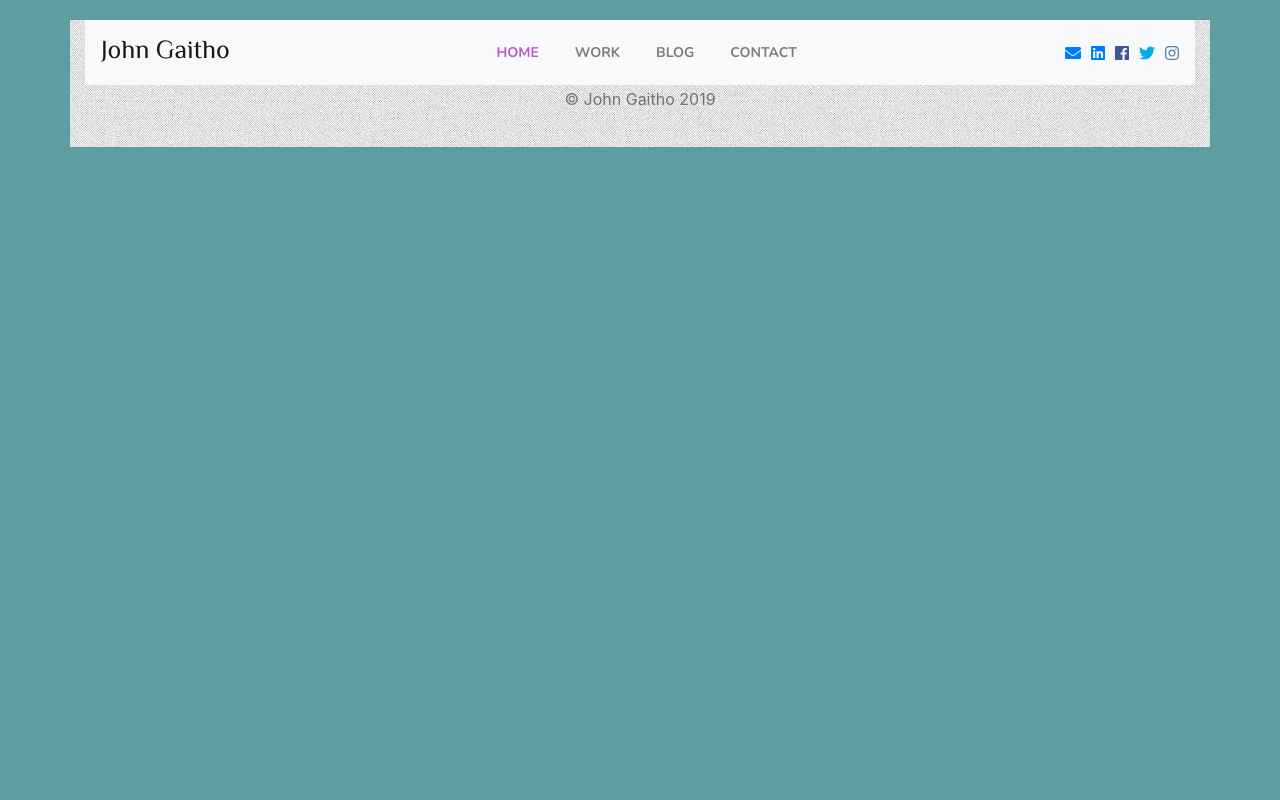
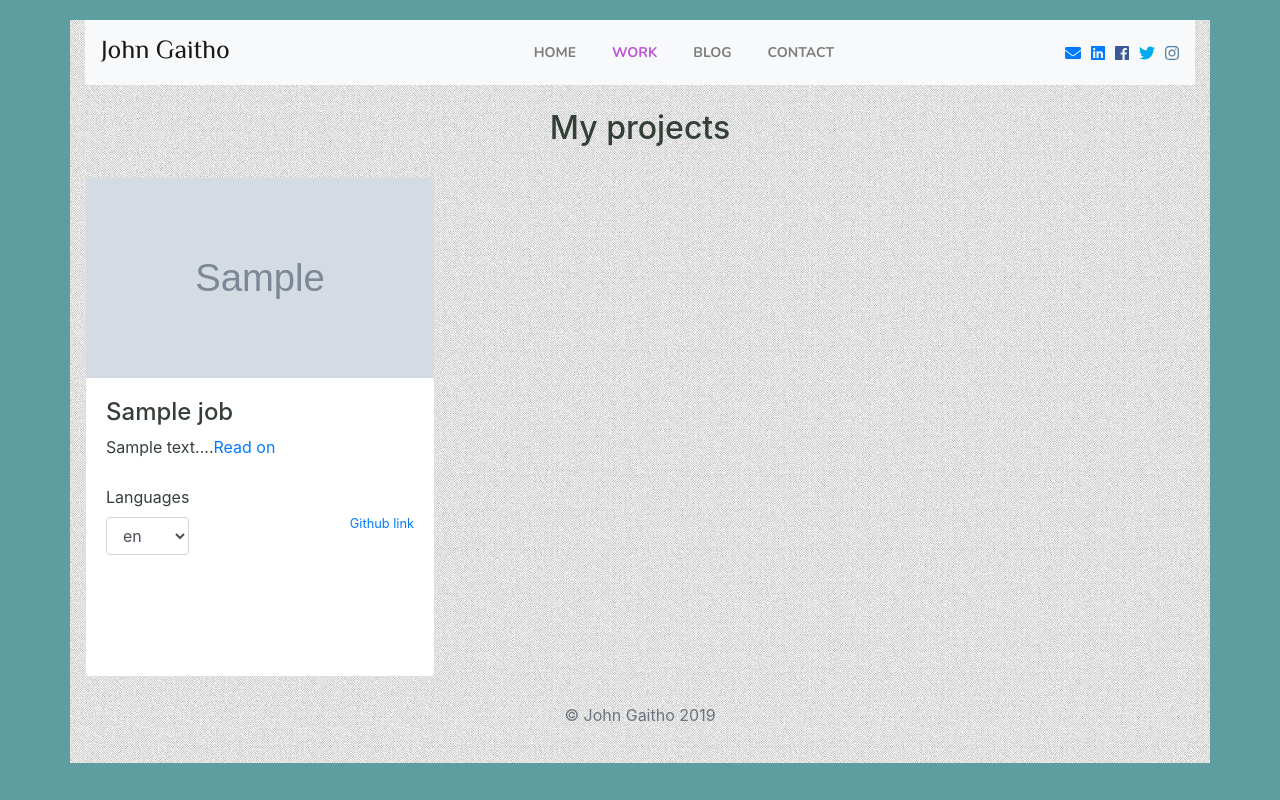
Before and after one commit to johngaitho05/Portfolio-Website, a Django app: template jobs/templates/jobs/home.html in a window 1280 px wide. Run offline with Django 3.2, Linux system fonts and the light colour scheme; the template is opened without the code that fills it: most values are stand-ins (such as "Sample title", 1, 10 or a date in 2020); grey boxes marked "Sample" are stand-in pictures; data that the repository does not hold is empty; some libraries are stand-ins or nearby versions.

Commit message:
jobs showing up

```diff
--- a/jobs/static/jobs/style.css
+++ b/jobs/static/jobs/style.css
@@ -41,7 +41,7 @@ body{
     width:250px;
 }
 .row{
-    margin-top: 10px;
+    margin-top: 30px;
 }
 footer{
     margin-top: 2px;
@@ -69,3 +69,9 @@ h3 a{
 #details{
     padding-left: 30px;
     }
+.card{
+   min-height: 500px;
+}
+form{
+    margin-top: 10px;
+}
--- a/jobs/templates/jobs/home.html
+++ b/jobs/templates/jobs/home.html
@@ -26,13 +26,12 @@
                     </button>
                     <div class="collapse navbar-collapse" id="navbarNavAltMarkup" >
                         <div class="navbar-nav navlinks">
-                            <a class="nav-item nav-link active" href="#">HOME<span class="sr-only">(current)</span></a>
-                            <a class="nav-item nav-link" href="#">WORK</a>
+                            <a class="nav-item nav-link " href="{% url 'homepage' %}">HOME<span class="sr-only">(current)</span></a>
+                            <a class="nav-item nav-link active" href="#">WORK</a>
                             <a class="nav-item nav-link" href="#">BLOG</a>
                             <a class="nav-item nav-link" href="#">CONTACT</a>
                         </div>
-                    </div>
-                    <div  class="mediaicons navbar-nav ml-auto">
+                        <div  class="mediaicons navbar-nav ml-auto">
                             <a href="#"><i class="fa fa-envelope" aria-hidden="true"></i></a>
                             <a href="#"><i class="fab fa-linkedin"></i></a>
                             <a href="#"><i class="fab fa-facebook"></i></a>
@@ -40,8 +39,40 @@
                             <a href="#"><i class="fab fa-instagram"></i></a>
 
                         </div>
+                    </div>
+
                 </nav>
-            </header>
+             </header>
+             <br/>
+      <h2 class="text-center">My projects</h2>
+      <div class="row">
+          {% for job in jobs %}
+        <div class="col-lg-4 col-md-6">
+          <div class="card mb-4 shadow-sm">
+            <img src="{{ job.image.url }}" height="200px" class="img-responsive"/>
+            <div class="card-body">
+            <h4>{{ job.title }}</h4>
+              <p class="card-text">{{ job.summary }}...<a href="#">Read on</a></p>
+              <div class="d-flex justify-content-between align-items-center">
+                <form style="max-width: 60%">
+                <label>Languages</label>
+                <div class="form-group">
+                   <select class="form-control">
+
+                     {% for language in job.langs %}
+                         <option>{{ language }}</option>
+                         {% endfor %}
+                 </select>
+                </div>
+                </form>
+                <small class="text-muted"><a href="#">Github link</a></small>
+                </div>
+            </div>
+            </div>
+        </div>
+                    {% endfor %}
+          </div>
+
             <footer class="text-muted">
           <div class="container text-center">
               <p>© John Gaitho {% now "Y" %}</p>
--- a/jportfolio/urls.py
+++ b/jportfolio/urls.py
@@ -21,8 +21,8 @@ from . import views
 
 
 urlpatterns =[
-    path(r'^admin/', admin.site.urls),
+    path('admin/', admin.site.urls),
     path('', views.homepage, name='homepage'),
-    # path('/jobs/', include('jobs.urls')),
+    path('jobs/', include('jobs.urls')),
     path('blog/', include('blog.urls')),
 ]+ static(settings.MEDIA_URL, document_root=settings.MEDIA_ROOT)
--- a/templates/home.html
+++ b/templates/home.html
@@ -27,7 +27,7 @@
                     <div class="collapse navbar-collapse" id="navbarNavAltMarkup" >
                         <div class="navbar-nav navlinks">
                             <a class="nav-item nav-link active" href="#">HOME<span class="sr-only">(current)</span></a>
-                            <a class="nav-item nav-link" href="#">WORK</a>
+                            <a class="nav-item nav-link" href="{% url 'alljobs' %}">WORK</a>
                             <a class="nav-item nav-link" href="#">BLOG</a>
                             <a class="nav-item nav-link" href="#">CONTACT</a>
                         </div>
```
Also changed, not shown: jobs/models.py (+9 -0 lines), jobs/views.py (line endings or trailing spaces).
